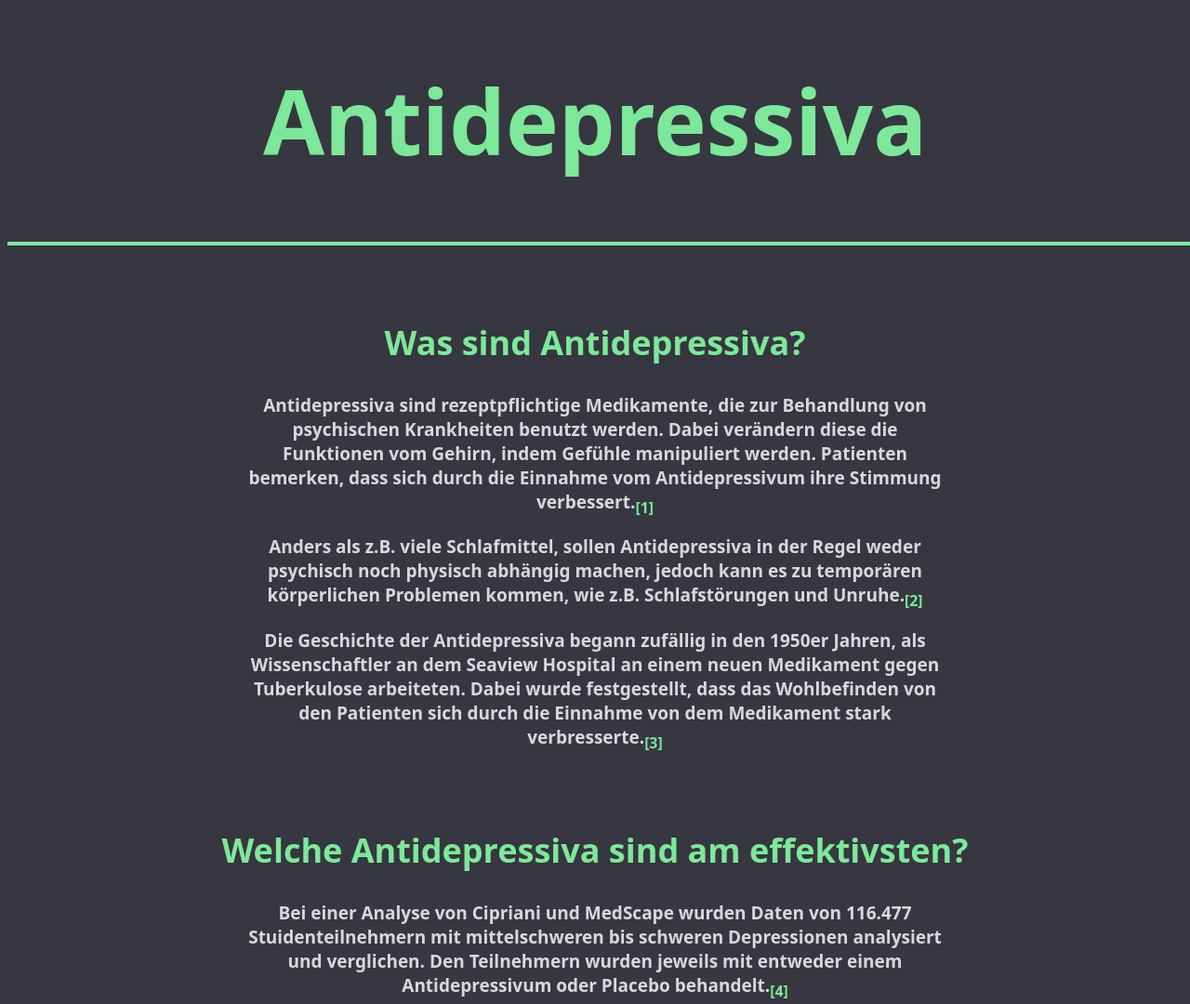
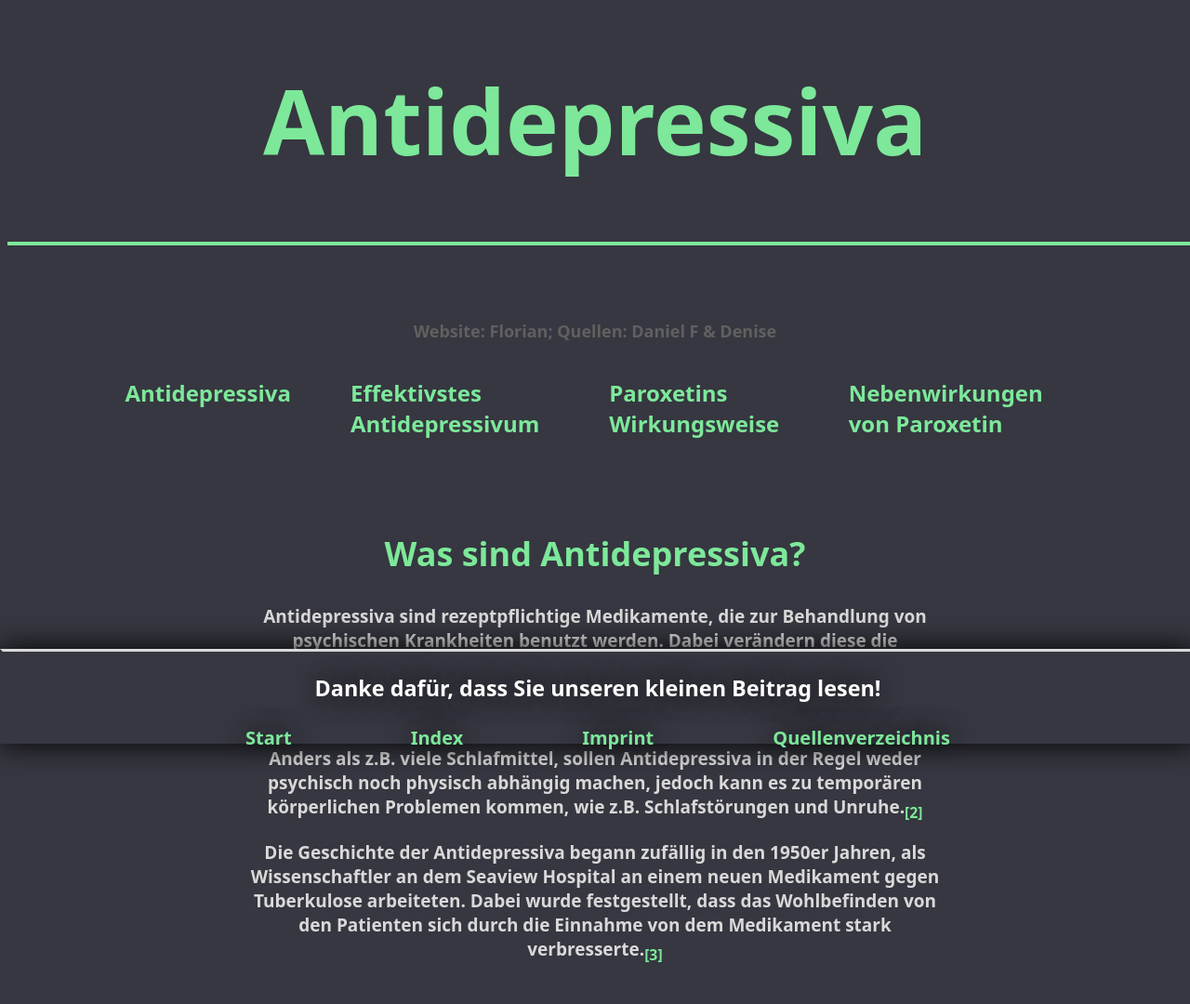
Before and after one commit to Oh-Hell-Naw/Flo-Website, a plain HTML site: page biologie/index.html in a window 1280 px wide. Shown: the top 1080 px of the page at 93% size. Drawn offline with Linux system fonts and the light colour scheme.

Commit message:
biology website v1.2

```diff
--- a/biologie/index.css
+++ b/biologie/index.css
@@ -7,6 +7,7 @@ body{
     background-color: #363740;
     font-family: system-ui, -apple-system, BlinkMacSystemFont, 'Segoe UI', Roboto, Oxygen, Ubuntu, Cantarell, 'Open Sans', 'Helvetica Neue', sans-serif;
     overflow-x: hidden;
+    scroll-behavior: smooth;
 }
 
 a{
@@ -18,6 +19,7 @@ a{
 a:hover{
     color: #363740;
     background-color: #7de89a;
+    text-shadow: 0px 0px 25px #7de89a;
     transition: all 0.5s ease-in-out;
 }
 
@@ -86,3 +88,51 @@ a:hover{
     box-shadow: 0px 0px 30px #7de89a;
     transition: 1s all ease-in-out;
 }
+
+footer{
+    position: fixed;
+    left: 0;
+    bottom: 0;
+    height: 12vh;
+    width: 100%;
+    background-color: #363740;
+    box-shadow: 0px 0px 30px black;
+    border-top: #d9d9d9;
+    border-left: transparent;
+    border-right: transparent;
+    border-bottom: transparent;
+    border-style: solid;
+    font-size: 20px;
+
+    text-align: center;
+    color: white;
+    text-shadow: 0px 0px 30px black;
+}
+
+.hrefs{
+    justify-content: center;
+    display: flex;
+    gap: 10vw;
+    font-weight: bolder;
+    color: white
+}
+
+#paroxetin-problem{
+    margin-bottom: 10%;
+}
+
+.info-text{
+    text-align: center;
+    font-size: 18px;
+    font-weight: bold;
+    color: #606060;
+    text-shadow: 0px 0px 30px rgba(255,255,255,0.1);
+}
+
+.content{
+    display: flex;
+    justify-content: center;
+    margin-left: 10%;
+    margin-right: 10%;
+    gap: 5vw
+}
--- a/biologie/index.html
+++ b/biologie/index.html
@@ -7,10 +7,19 @@
     <title>Biologie - Antidepressiva</title>
 </head>
 <body>
-    <div class="header">
+    <div class="header" id="start">
         <h1>Antidepressiva</h1>
         <hr class="header-hr">
     </div>
+    <info>
+        <p class="info-text">Website: Florian; Quellen: Daniel F & Denise</p>
+        <div class="content">
+            <h2><a href="#what-are-antidepressants">Antidepressiva</a></h2>
+            <h2><a href="#most-effective-antidepressants">Effektivstes Antidepressivum</a></h2>
+            <h2><a href="#paroxetin-work">Paroxetins Wirkungsweise</a></h2>
+            <h2><a href="#paroxetin-problem">Nebenwirkungen von Paroxetin</a></h2>
+        </div>
+    </info>
     <main>
         <div id="what-are-antidepressants" class="section">
             <div class="header2">
@@ -44,7 +53,7 @@
         </div>
         <div id="paroxetin-problem" class="section">
             <div class="header2">
-                <h2>Paroxetin's Nebenwirkungen</h2>
+                <h2>Paroxetins Nebenwirkungen</h2>
             </div>
             <div class="text">
                 <p>Paroxetin hat, wie viele andere Antidepressiva, relativ viele Nebenwirkungen. Häufig treten Nebenwirkungen wie Schlaflosigkeit, Appetitlosigkeit, Erbrechen, Gähnen, Kopfschmerzen und Albträume auf. Eine volle Liste an Nebenwirkungen (einschließlich von seltenen Nebenwirkungen) finden Sie <a href="https://www.gelbe-liste.de/wirkstoffe/Paroxetin_22017#Nebenwirkungen">hier.</a></p>
@@ -52,5 +61,16 @@
             </div>
         </div>
     </main>
+    <footer>
+        <div class="footer-text">
+            <h3>Danke dafür, dass Sie unseren kleinen Beitrag lesen!</h3>
+        </div>
+        <div class="hrefs">
+            <a href="#start">Start</a>
+            <a href="../index" target="_blank">Index</a>
+            <a href="../imprint" target="_blank">Imprint</a>
+            <a href="./quellen" target="_blank">Quellenverzeichnis</a>
+        </div>
+    </footer>
 </body>
 </html>
```
